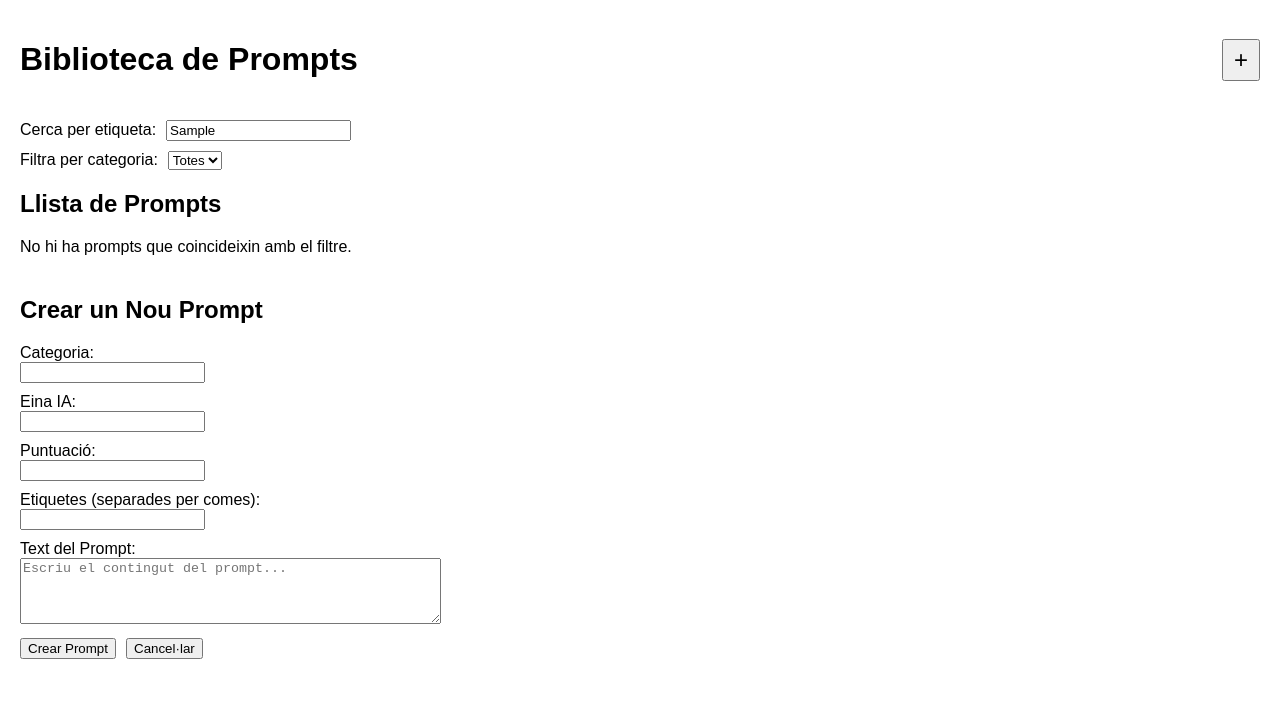
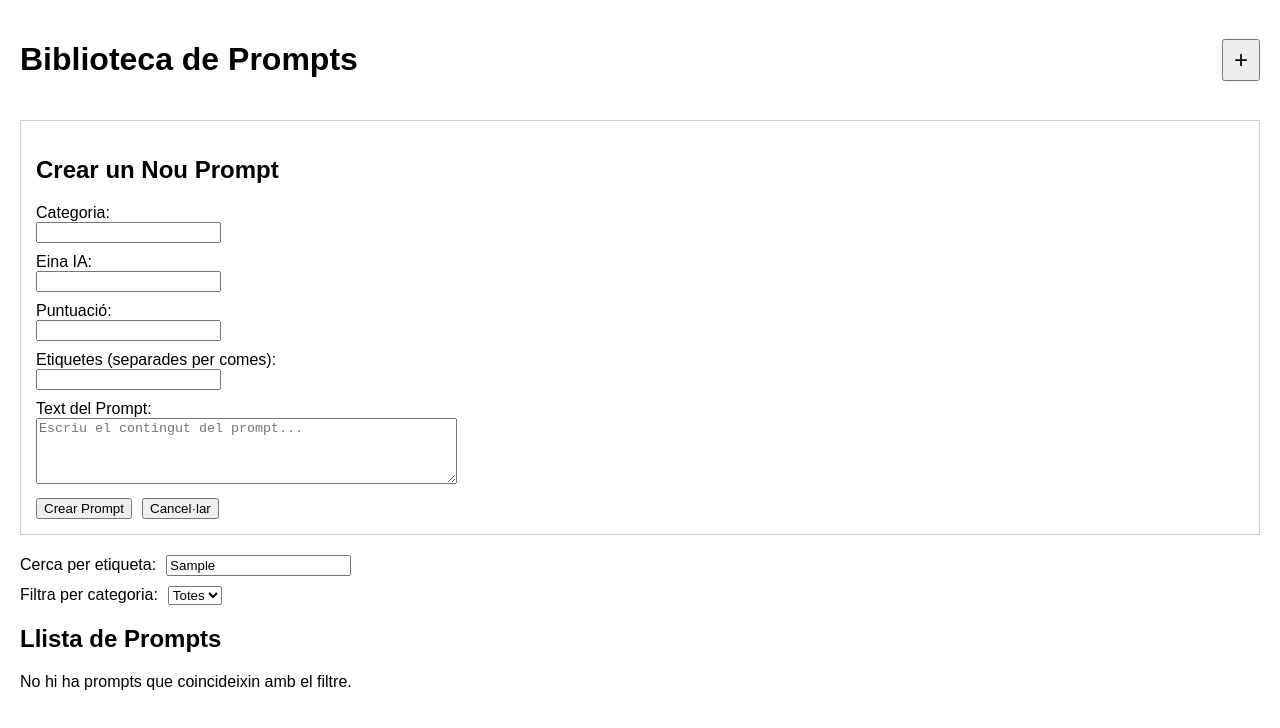
Before and after one commit to sciscar/prompt-library, a React (Create React App) app in the folder frontend/: page / in a window 1280 px wide. Both pictures are taken after typing "Sample" into the empty fields and a click on the button "Afegir nou prompt". Shown: the top 728 px of the page. Built offline with nearby package versions, Linux system fonts and the light colour scheme.

Commit message:
Enhance prompt filtering with partial and case-insensitive search; reorganize filter section for improved UI

```diff
--- a/frontend/src/App.js
+++ b/frontend/src/App.js
@@ -63,14 +63,16 @@ function App() {
   // Obtenir categories úniques
   const categories = Array.from(new Set(prompts.map(p => p.categoria))).filter(cat => cat);
 
-  // Filtrar prompts segons etiqueta i categoria
+  // Filtrar prompts segons etiqueta i categoria, amb cerca parcial i sense distingir majúscules/minúscules
   const filteredPrompts = prompts.filter(prompt => {
-    const matchTag = searchTag === ''
-      ? true
-      : prompt.etiquetes.includes(searchTag.trim());
-    const matchCategory = selectedCategory === ''
-      ? true
-      : prompt.categoria === selectedCategory;
+    const matchTag =
+      searchTag === ''
+        ? true
+        : prompt.etiquetes.some(tag =>
+            tag.toLowerCase().includes(searchTag.trim().toLowerCase())
+          );
+    const matchCategory =
+      selectedCategory === '' ? true : prompt.categoria === selectedCategory;
     return matchTag && matchCategory;
   });
 
@@ -92,61 +94,9 @@ function App() {
         </button>
       </header>
 
-      {/* Secció de filtres */}
-      <div style={{ marginTop: '20px', marginBottom: '20px' }}>
-        <div style={{ marginBottom: '10px' }}>
-          <label htmlFor="searchTag" style={{ marginRight: '10px' }}>Cerca per etiqueta:</label>
-          <input
-            type="text"
-            id="searchTag"
-            value={searchTag}
-            onChange={(e) => setSearchTag(e.target.value)}
-            placeholder="Introdueix una etiqueta"
-          />
-        </div>
-        <div>
-          <label htmlFor="categoryFilter" style={{ marginRight: '10px' }}>Filtra per categoria:</label>
-          <select
-            id="categoryFilter"
-            value={selectedCategory}
-            onChange={(e) => setSelectedCategory(e.target.value)}
-          >
-            <option value="">Totes</option>
-            {categories.map((cat, index) => (
-              <option key={index} value={cat}>
-                {cat}
-              </option>
-            ))}
-          </select>
-        </div>
-      </div>
-
-      {/* Llista de Prompts */}
-      <section>
-        <h2>Llista de Prompts</h2>
-        {filteredPrompts.length === 0 ? (
-          <p>No hi ha prompts que coincideixin amb el filtre.</p>
-        ) : (
-          <ul style={{ listStyle: 'none', padding: 0 }}>
-            {filteredPrompts.map((prompt, index) => (
-              <li key={index} style={{ border: '1px solid #ddd', padding: '10px', marginBottom: '10px' }}>
-                <div><strong>Categoria:</strong> {prompt.categoria}</div>
-                <div><strong>Eina IA:</strong> {prompt.einaIA}</div>
-                <div><strong>Puntuació:</strong> {prompt.puntuacio}</div>
-                <div><strong>Etiquetes:</strong> {prompt.etiquetes.join(', ')}</div>
-                <div><strong>Text del Prompt:</strong></div>
-                <pre style={{ background: '#f4f4f4', padding: '10px' }}>
-                  {prompt.textPrompt}
-                </pre>
-              </li>
-            ))}
-          </ul>
-        )}
-      </section>
-
-      {/* Formulari per afegir nou prompt (apareix al clicar el botó "+") */}
+      {/* Formulari per afegir nou prompt, ara situat a la part superior */}
       {showForm && (
-        <section style={{ marginTop: '40px' }}>
+        <section style={{ marginTop: '20px', marginBottom: '20px', border: '1px solid #ccc', padding: '15px' }}>
           <h2>Crear un Nou Prompt</h2>
           <form onSubmit={handleSubmit}>
             <div style={{ marginBottom: '10px' }}>
@@ -211,6 +161,58 @@ function App() {
           </form>
         </section>
       )}
+
+      {/* Secció de filtres */}
+      <div style={{ marginBottom: '20px' }}>
+        <div style={{ marginBottom: '10px' }}>
+          <label htmlFor="searchTag" style={{ marginRight: '10px' }}>Cerca per etiqueta:</label>
+          <input
+            type="text"
+            id="searchTag"
+            value={searchTag}
+            onChange={(e) => setSearchTag(e.target.value)}
+            placeholder="Introdueix una etiqueta"
+          />
+        </div>
+        <div>
+          <label htmlFor="categoryFilter" style={{ marginRight: '10px' }}>Filtra per categoria:</label>
+          <select
+            id="categoryFilter"
+            value={selectedCategory}
+            onChange={(e) => setSelectedCategory(e.target.value)}
+          >
+            <option value="">Totes</option>
+            {categories.map((cat, index) => (
+              <option key={index} value={cat}>
+                {cat}
+              </option>
+            ))}
+          </select>
+        </div>
+      </div>
+
+      {/* Llista de Prompts */}
+      <section>
+        <h2>Llista de Prompts</h2>
+        {filteredPrompts.length === 0 ? (
+          <p>No hi ha prompts que coincideixin amb el filtre.</p>
+        ) : (
+          <ul style={{ listStyle: 'none', padding: 0 }}>
+            {filteredPrompts.map((prompt, index) => (
+              <li key={index} style={{ border: '1px solid #ddd', padding: '10px', marginBottom: '10px' }}>
+                <div><strong>Categoria:</strong> {prompt.categoria}</div>
+                <div><strong>Eina IA:</strong> {prompt.einaIA}</div>
+                <div><strong>Puntuació:</strong> {prompt.puntuacio}</div>
+                <div><strong>Etiquetes:</strong> {prompt.etiquetes.join(', ')}</div>
+                <div><strong>Text del Prompt:</strong></div>
+                <pre style={{ background: '#f4f4f4', padding: '10px' }}>
+                  {prompt.textPrompt}
+                </pre>
+              </li>
+            ))}
+          </ul>
+        )}
+      </section>
     </div>
   );
 }
```
